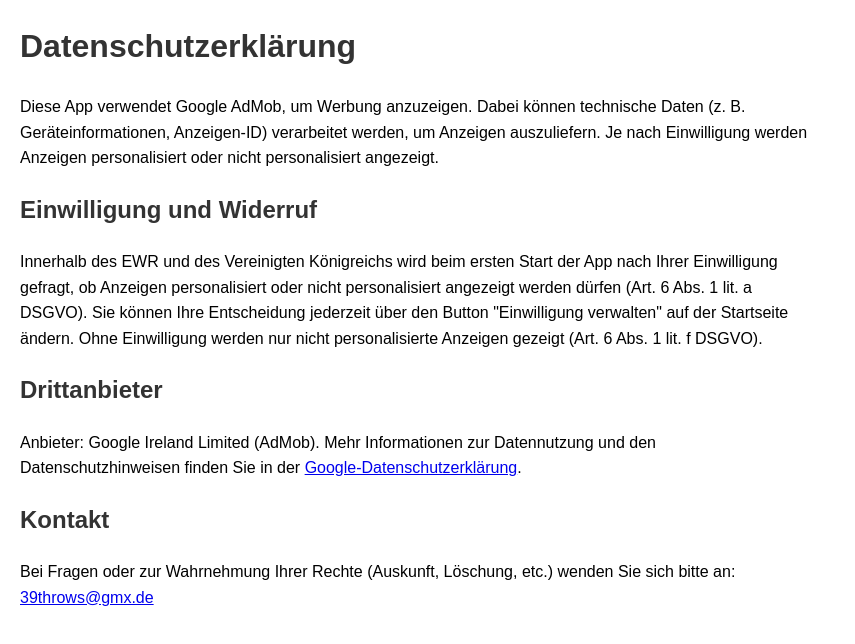
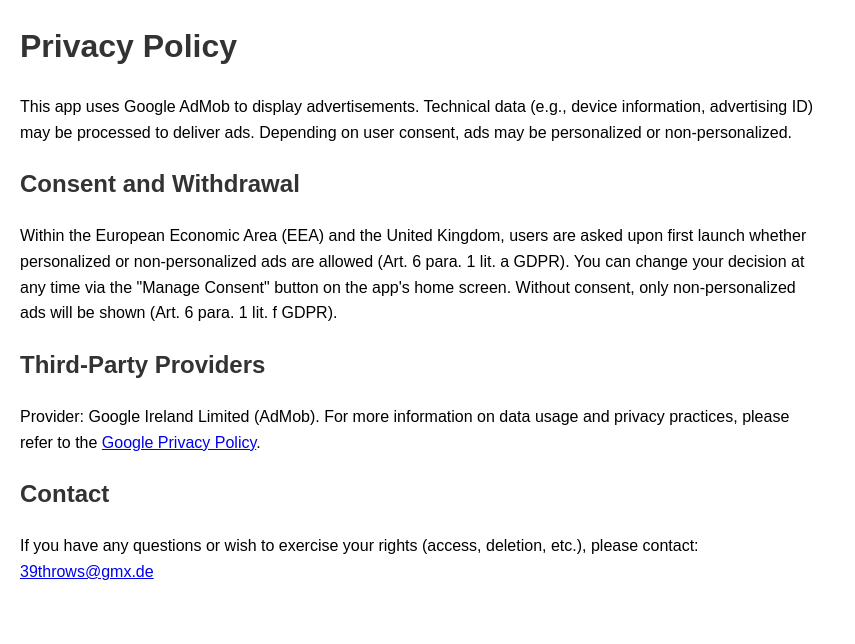
Before and after one commit to vbrosda-hub/privacy-policy, a plain HTML site: page index.html in a window 1280 px wide. Shown: the whole page, without its empty margins (0-855 px from the left). Drawn offline with Linux system fonts and the light colour scheme.

Commit message:
Update index.html

```diff
--- a/index.html
+++ b/index.html
@@ -1,9 +1,9 @@
 <!DOCTYPE html>
-<html lang="de">
+<html lang="en">
 <head>
   <meta charset="UTF-8">
   <meta name="viewport" content="width=device-width, initial-scale=1.0">
-  <title>Datenschutzerklärung</title>
+  <title>Privacy Policy</title>
   <style>
     body {
       font-family: Arial, sans-serif;
@@ -17,16 +17,16 @@
   </style>
 </head>
 <body>
-  <h1>Datenschutzerklärung</h1>
-  <p>Diese App verwendet Google AdMob, um Werbung anzuzeigen. Dabei können technische Daten (z. B. Geräteinformationen, Anzeigen-ID) verarbeitet werden, um Anzeigen auszuliefern. Je nach Einwilligung werden Anzeigen personalisiert oder nicht personalisiert angezeigt.</p>
+  <h1>Privacy Policy</h1>
+  <p>This app uses Google AdMob to display advertisements. Technical data (e.g., device information, advertising ID) may be processed to deliver ads. Depending on user consent, ads may be personalized or non-personalized.</p>
 
-  <h2>Einwilligung und Widerruf</h2>
-  <p>Innerhalb des EWR und des Vereinigten Königreichs wird beim ersten Start der App nach Ihrer Einwilligung gefragt, ob Anzeigen personalisiert oder nicht personalisiert angezeigt werden dürfen (Art. 6 Abs. 1 lit. a DSGVO). Sie können Ihre Entscheidung jederzeit über den Button "Einwilligung verwalten" auf der Startseite ändern. Ohne Einwilligung werden nur nicht personalisierte Anzeigen gezeigt (Art. 6 Abs. 1 lit. f DSGVO).</p>
+  <h2>Consent and Withdrawal</h2>
+  <p>Within the European Economic Area (EEA) and the United Kingdom, users are asked upon first launch whether personalized or non-personalized ads are allowed (Art. 6 para. 1 lit. a GDPR). You can change your decision at any time via the "Manage Consent" button on the app's home screen. Without consent, only non-personalized ads will be shown (Art. 6 para. 1 lit. f GDPR).</p>
 
-  <h2>Drittanbieter</h2>
-  <p>Anbieter: Google Ireland Limited (AdMob). Mehr Informationen zur Datennutzung und den Datenschutzhinweisen finden Sie in der <a href="https://policies.google.com/privacy?hl=de" target="_blank">Google-Datenschutzerklärung</a>.</p>
+  <h2>Third-Party Providers</h2>
+  <p>Provider: Google Ireland Limited (AdMob). For more information on data usage and privacy practices, please refer to the <a href="https://policies.google.com/privacy" target="_blank">Google Privacy Policy</a>.</p>
 
-  <h2>Kontakt</h2>
-  <p>Bei Fragen oder zur Wahrnehmung Ihrer Rechte (Auskunft, Löschung, etc.) wenden Sie sich bitte an: <a href="mailto:39throws@gmx.de">39throws@gmx.de</a></p>
+  <h2>Contact</h2>
+  <p>If you have any questions or wish to exercise your rights (access, deletion, etc.), please contact: <a href="mailto:39throws@gmx.de">39throws@gmx.de</a></p>
 </body>
 </html>
```
